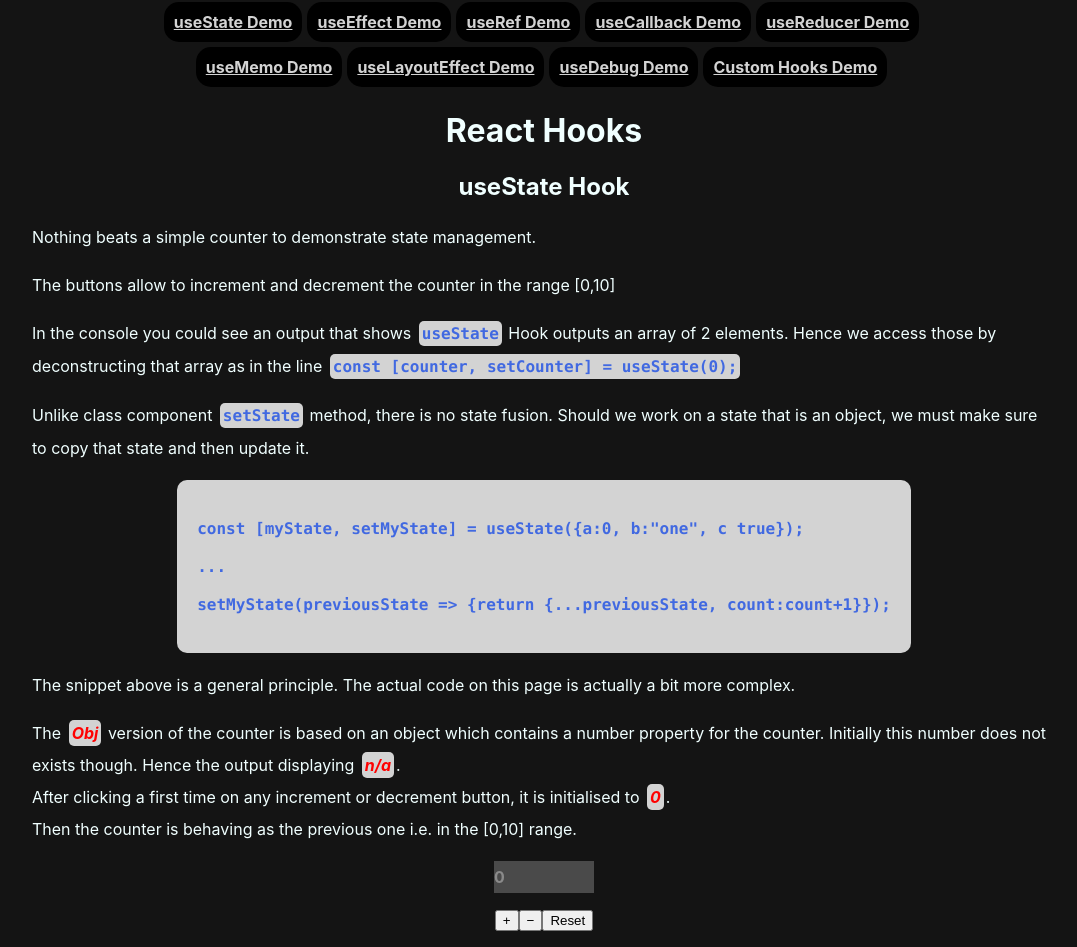
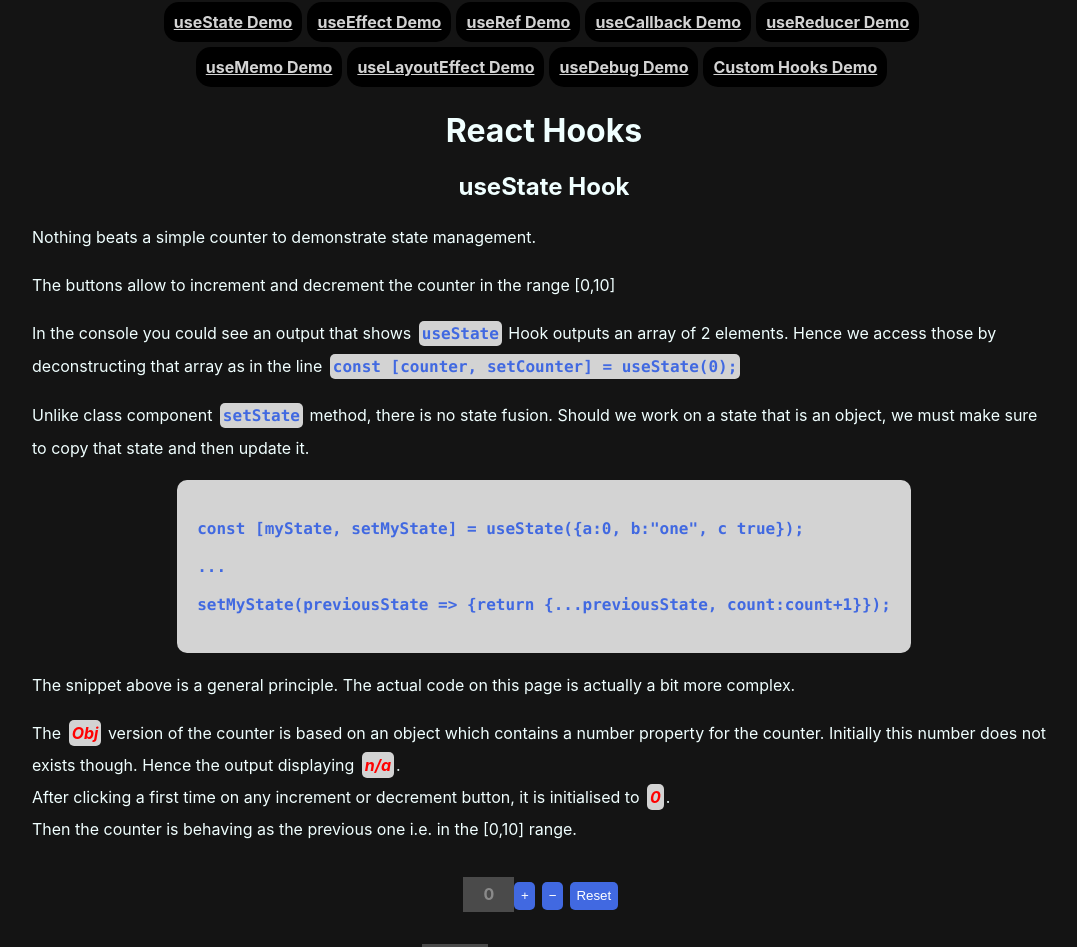
Before and after one commit to UchiTesting/UT-React-Hooks, a React (Create React App) app: page / in a window 1280 px wide. Shown: the top 947 px of the page, without its empty margins (96-1173 px from the left). Built offline with nearby package versions, Linux system fonts and the light colour scheme.

Commit message:
Updated CSS.

```diff
--- a/src/App.css
+++ b/src/App.css
@@ -60,11 +60,15 @@
 
 
 .output {
+  display: inline-block;
   background-color: grey;
   opacity: 0.5;
-  width:100px;
+  padding: 3px;
+  height: 2em;
+  line-height: 2em;
   margin-left:auto;
   margin-right:auto;
+  padding: 0.1em 20px;
   color: white;
   font-weight: bold;
 }
@@ -111,3 +115,42 @@
   background-color: rgb(20,20,20);
   color: azure;
 }
+
+kbd {
+  color: black;
+  background-color: lightgray;
+  padding: 3px;
+  border-style: outset;
+  border-width: 2px;
+  border-radius: 3px;
+}
+
+button {
+  color: white;
+  background-color: royalblue;
+  border-style: none;
+  border-radius: 5px;
+  margin-right: 0.5em;
+  padding: 0.5em;
+}
+
+input[type="time"] {
+  border-radius: 2em;
+  padding: 0.1em 0.5em;
+}
+
+input[type="time"].big-clock {
+  font-size: 1.5em;
+  /* Edge is the least permissive and display well until that value.
+    1.578em;
+    1.282rem;
+    20px;
+    15pt;
+  */
+
+}
+
+input[type="time"]:not(:focus).big-clock {
+  font-size: 1em;
+  line-height: 2em; /* to avoid the "pushing" effect when the element resizes. */
+}
```
